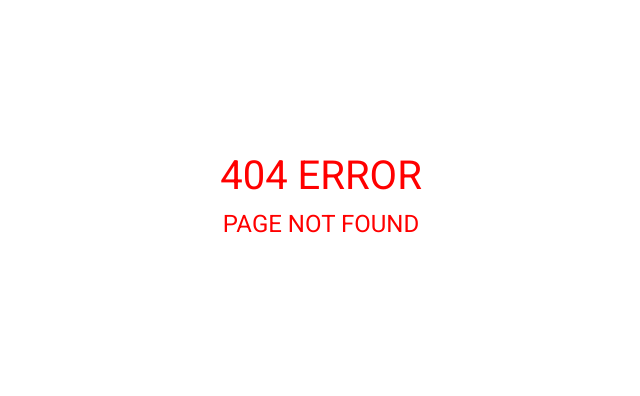
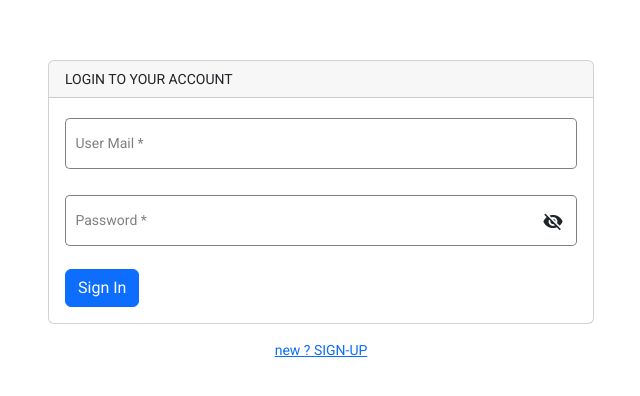
Before and after one commit to vishkashpvp/task-ui-ng, an Angular app: page /account/signin in a window 1280 px wide. Before the commit this address had no page. Shown: the part 198-594 px from the top of the page, without its empty margins (319-959 px from the left). Built offline with nearby package versions, Linux system fonts and the light colour scheme.

Commit message:
Add signin component

```diff
--- a/src/app/app.routes.ts
+++ b/src/app/app.routes.ts
@@ -1,8 +1,13 @@
 import { Routes } from '@angular/router';
 import { SignupComponent } from './signup/signup.component';
 import { NotFoundComponent } from './not-found/not-found.component';
+import { SigninComponent } from './signin/signin.component';
 
 export const appRoutes: Routes = [
+  {
+    path: 'account/signin',
+    component: SigninComponent,
+  },
   {
     path: 'account/signup',
     component: SignupComponent,
--- /dev/null
+++ b/src/app/signin/signin.component.html
@@ -0,0 +1,53 @@
+<div class="d-flex align-items-center min-vh-100">
+  <div class="container" id="signup-container">
+    <div class="row">
+      <div class="col-6 offset-md-3">
+        <div class="card mt-3">
+          <div class="card-header">LOGIN TO YOUR ACCOUNT</div>
+
+          <div class="card-body">
+            <form [formGroup]="signInForm" (ngSubmit)="signInUser(signInForm)">
+              <div class="form-group">
+                <mat-form-field appearance="outline">
+                  <mat-label>User Mail</mat-label>
+                  <input
+                    formControlName="usermail"
+                    placeholder="Enter user mail"
+                    matInput
+                  />
+                  <mat-error> user mail cannot be empty </mat-error>
+                </mat-form-field>
+              </div>
+
+              <div class="form-group">
+                <mat-form-field appearance="outline">
+                  <mat-label>Password</mat-label>
+                  <input
+                    [type]="toggleEye ? 'password' : 'text'"
+                    formControlName="password"
+                    placeholder="Enter password"
+                    matInput
+                  />
+
+                  <mat-icon matSuffix (click)="toggleEye = !toggleEye">{{
+                    toggleEye ? "visibility_off" : "visibility"
+                  }}</mat-icon>
+
+                  <mat-error> password cannot be empty </mat-error>
+                </mat-form-field>
+              </div>
+
+              <div class="form-group">
+                <button class="btn btn-primary" type="submit">Sign In</button>
+              </div>
+            </form>
+          </div>
+        </div>
+      </div>
+    </div>
+
+    <div style="margin-top: 16px; text-align: center">
+      <a routerLink="/account/signup"> new ? SIGN-UP</a>
+    </div>
+  </div>
+</div>
--- /dev/null
+++ b/src/app/signin/signin.component.ts
@@ -0,0 +1,33 @@
+import { Component, OnInit } from '@angular/core';
+import { FormBuilder, FormGroup, Validators } from '@angular/forms';
+
+@Component({
+  selector: 'app-signin',
+  templateUrl: './signin.component.html',
+  styleUrls: ['./signin.component.css'],
+})
+export class SigninComponent implements OnInit {
+  signInForm!: FormGroup;
+  toggleEye: boolean = true;
+
+  constructor(private fb: FormBuilder) {
+    this.createSignInForm();
+  }
+
+  ngOnInit(): void {}
+
+  createSignInForm() {
+    this.signInForm = this.fb.group({
+      usermail: ['', Validators.required],
+      password: ['', Validators.required],
+    });
+  }
+
+  signInUser(form: FormGroup) {
+    if (!form.valid) {
+      console.log('form is not complete');
+      return;
+    }
+    console.log(form.value);
+  }
+}
```
Also changed, not shown: src/app/app.module.ts (+7 -1 lines), src/app/signin/signin.component.css (added), 1 other file (tests, documents, lock files or other folders).
